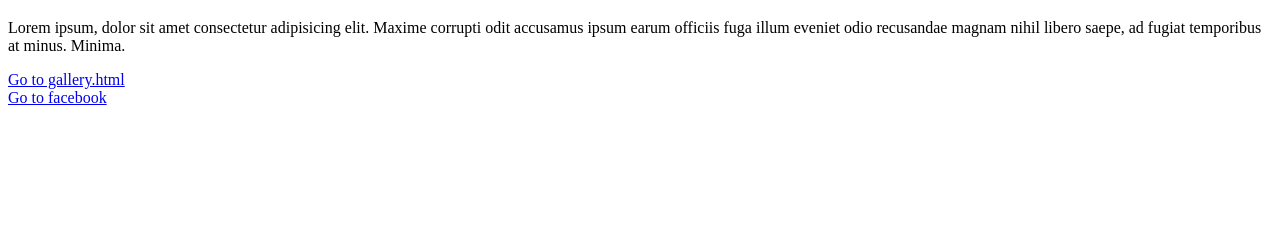
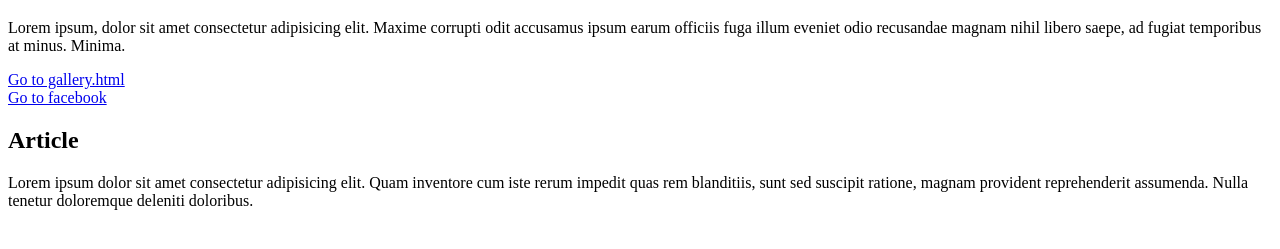
Before and after one commit to stboldyrev/Homework13, a plain HTML site: page index.html in a window 1280 px wide. Shown: the part 61-310 px from the top of the page. Drawn offline with Linux system fonts and the light colour scheme.

Commit message:
added article in index.html

```diff
--- a/index.html
+++ b/index.html
@@ -17,5 +17,11 @@
     <div>
         <a href="https://www.facebook.com/" target="_blank">Go to facebook</a>
     </div>
+    <div>
+        <h2>Article</h2>
+        <p>
+            Lorem ipsum dolor sit amet consectetur adipisicing elit. Quam inventore cum iste rerum impedit quas rem blanditiis, sunt sed suscipit ratione, magnam provident reprehenderit assumenda. Nulla tenetur doloremque deleniti doloribus.
+        </p>
+    </div>
 </body>
 </html>
```
